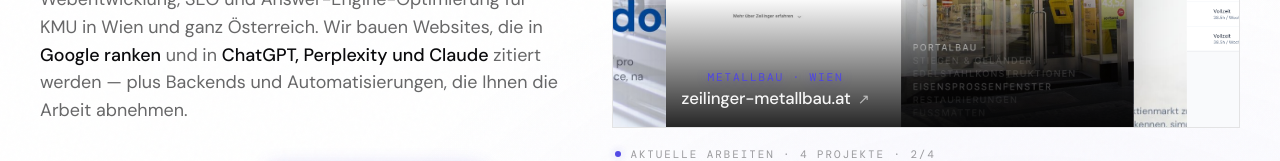
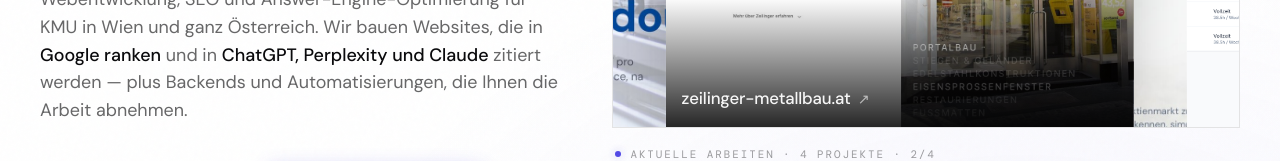
Before and after one commit to saveitup/1020dev, a Next.js app: page / in a window 1280 px wide. Shown: the part 405-566 px from the top of the page. Built offline with nearby package versions, Linux system fonts and the light colour scheme.

Commit message:
style(hero): selector label shows only the domain, no tag

```diff
--- a/app/globals.css
+++ b/app/globals.css
@@ -529,35 +529,14 @@ h1 em, .hero-title em {
   pointer-events: none;
   color: #fff;
 }
-.selector-info {
-  display: flex;
-  flex-direction: column;
-  gap: 0.2rem;
-  white-space: nowrap;
-  overflow: hidden;
-  min-width: 0;
-}
-.selector-tag,
 .selector-domain {
   opacity: 0;
   transform: translateX(20px);
   transition: opacity 0.55s cubic-bezier(.2, .8, .2, 1), transform 0.55s cubic-bezier(.2, .8, .2, 1);
 }
-.selector-panel.is-active .selector-tag,
 .selector-panel.is-active .selector-domain {
   opacity: 1;
   transform: translateX(0);
-}
-.selector-panel.is-active .selector-domain {
-  transition-delay: 0.06s;
-}
-.selector-tag {
-  font-family: var(--font-dm-mono), monospace;
-  font-size: 0.7rem;
-  letter-spacing: 0.16em;
-  text-transform: uppercase;
-  color: var(--accent);
-  text-shadow: 0 0 12px rgba(79, 70, 229, 0.4);
 }
 .selector-domain {
   font-family: var(--font-dm-sans), sans-serif;
@@ -1945,7 +1924,6 @@ html.splash-skip body .hero-stage {
     flex: 0 0 86%;
   }
   .selector-shadow { opacity: 1; bottom: 0; }
-  .selector-tag,
   .selector-domain {
     opacity: 1 !important;
     transform: none !important;
--- a/components/Hero.tsx
+++ b/components/Hero.tsx
@@ -176,12 +176,9 @@ export function Hero() {
                 >
                   <span className="selector-shadow" aria-hidden="true" />
                   <span className="selector-label">
-                    <span className="selector-info">
-                      <span className="selector-tag">{ref.tag}</span>
-                      <span className="selector-domain">
-                        {ref.domain}
-                        {ref.href && <span className="selector-ext" aria-hidden="true">↗</span>}
-                      </span>
+                    <span className="selector-domain">
+                      {ref.domain}
+                      {ref.href && <span className="selector-ext" aria-hidden="true">↗</span>}
                     </span>
                   </span>
                 </button>
```
